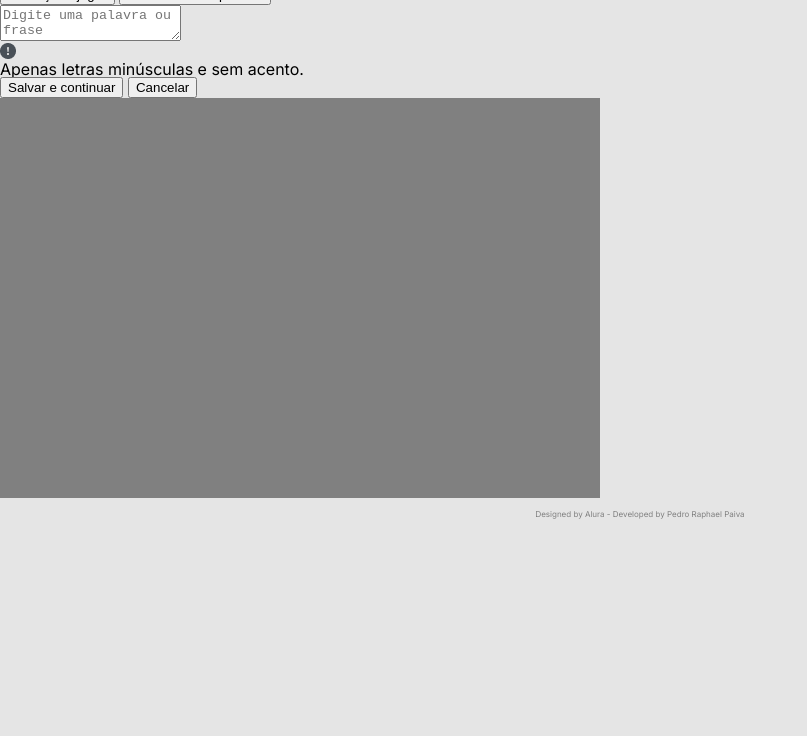
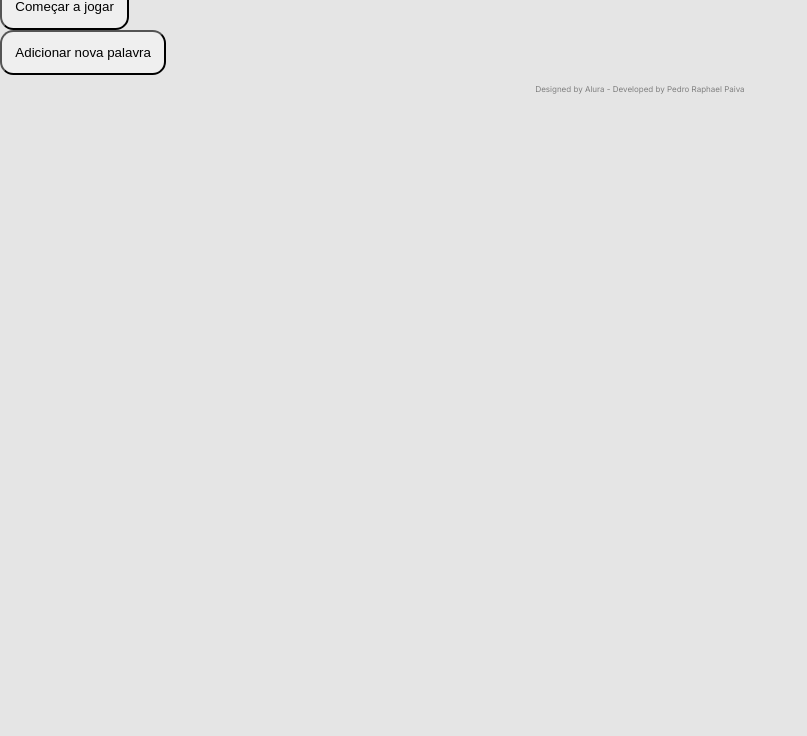
Before and after one commit to PedroRapha/AluraSprint02-JogoForca, a plain HTML site: page index.html in a window 1280 px wide. Shown: the part 104-840 px from the top of the page, without its empty margins (0-807 px from the left). Drawn offline with Linux system fonts and the light colour scheme.

Commit message:
WIP Começando a implementar CSS

```diff
--- a/style.css
+++ b/style.css
@@ -4,12 +4,39 @@ body {
 	font-size: 16px;
 	font-weight: 400;
 	height: 100vh;
+	width: 100vw;
 }
 
 .logo-topo {
 	margin: 40px 0 0 84px;
 	height: 3em;
 	width: auto;
+}
+
+main {
+		display: flex;
+}
+
+.telaInicial {
+	flex-direction: column;
+	gap: 8px;
+	justify-content: center;
+	align-items: center;
+	width: 22%;
+	height: 22%;
+}
+
+.botao {
+	border-radius: 1em;
+	padding: 1em;
+}
+
+.telaNovaPalavra{
+	display: none;
+}
+
+.telaJogo {
+	display: none;
 }
 
 footer {
```
